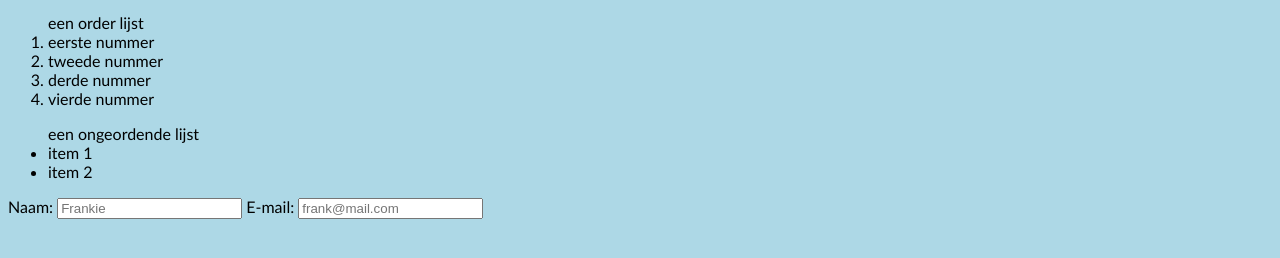
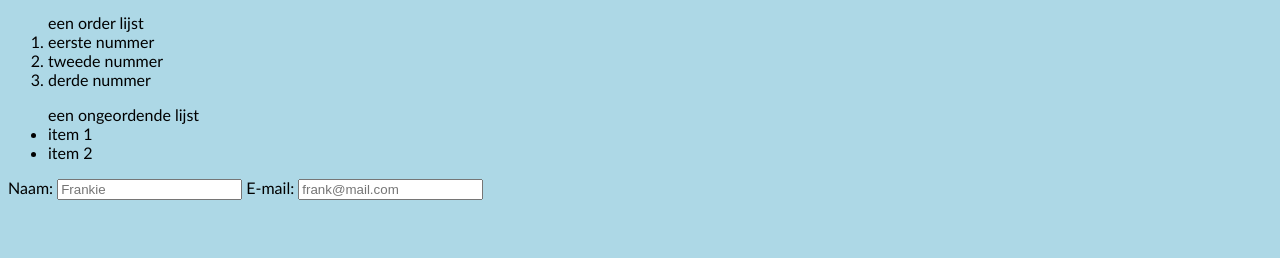
Before and after one commit to debasvisser/git-workshop-01, a plain HTML site: page index.html in a window 1280 px wide. Shown: the part 104-362 px from the top of the page. Drawn offline with Linux system fonts and the light colour scheme.

Commit message:
regel verwijderd

```diff
--- a/index.html
+++ b/index.html
@@ -14,7 +14,6 @@
     <li>eerste nummer</li>
     <li>tweede nummer</li>
     <li>derde nummer</li>
-    <li>vierde nummer</li>
 </ol>
 <ul>een ongeordende lijst
     <li>item 1</li>
```
